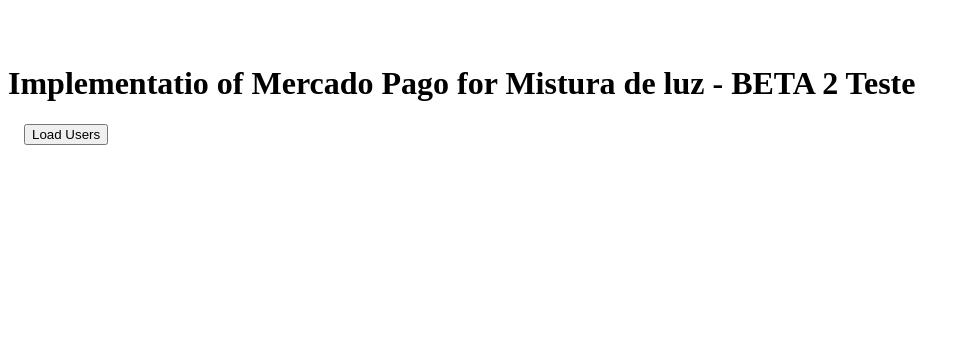
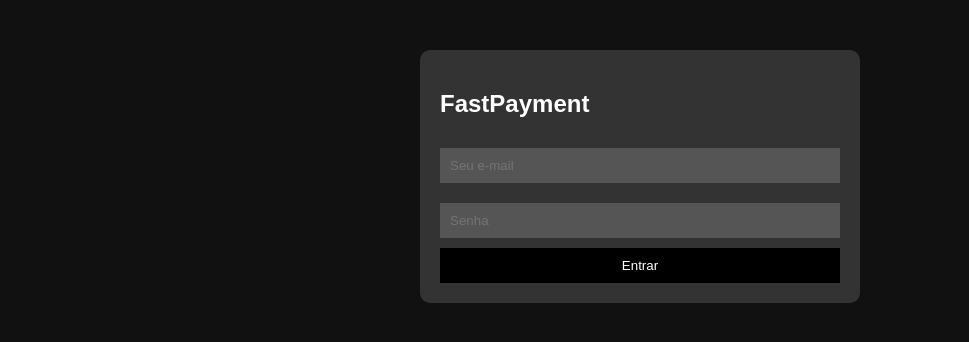
Before and after one commit to xanddybr/fastpayment, a PHP site: page / in a window 1280 px wide. Shown: the top 342 px of the page, without its empty margins (0-969 px from the left). Run offline with PHP 8.4, Linux system fonts and the light colour scheme.

Commit message:
change this last code

```diff
--- /dev/null
+++ b/api/logout.php
@@ -0,0 +1,3 @@
+<?php
+
+echo "Você esta deslogado!";
--- /dev/null
+++ b/db/conn.php
@@ -0,0 +1,3 @@
+<?php
+$pdo = new PDO("mysql:host=localhost;dbname=u617177303_fastpay", "u617177303_root", "Alex@179700");
+$pdo->setAttribute(PDO::ATTR_ERRMODE, PDO::ERRMODE_EXCEPTION);
--- a/index.php
+++ b/index.php
@@ -1,38 +1,17 @@
-
 <!DOCTYPE html>
-<html>
+<html lang="pt-br">
 <head>
-    <title>Fetch WordPress Users</title>
+  <meta charset="UTF-8">
+  <title>FastPayment - Login</title>
+  <link rel="stylesheet" href="style.css">
 </head>
 <body>
-<form id="myForm">
-    <h1>Implementatio of Mercado Pago for Mistura de luz - BETA 2 Teste</h1>
-    <button type="submit">Load Users</button>
-    <pre id="output"></pre>
-</form>
-
-    <script>
-        document.getElementById('myForm').addEventListener('submit', function(e) {
-          e.preventDefault(); // Prevent default form submission
-
-          const formData = new FormData(this);
-
-          fetch('get_users.php', {
-            method: 'POST',
-            body: formData
-          })
-          .then(response => response.text())
-          .then(data => {
-            console.log('Server response:', data);
-            document.getElementById('output').textContent = JSON.stringify(data, null, 2);
-          })
-          .catch(error => {
-            console.error('Error:', error);
-          });
-        });
-
-    </script>
-
+  <div class="container">
+    <h2>FastPayment</h2>
+    <input type="email" id="email" placeholder="Seu e-mail">
+    <input type="password" id="senha" placeholder="Senha">
+    <button onclick="login()">Entrar</button>
+  </div>
+  <script src="script.js"></script>
 </body>
-
 </html>
--- /dev/null
+++ b/script.js
@@ -0,0 +1,19 @@
+function login() {
+  const email = document.getElementById("email").value;
+  const senha = document.getElementById("senha").value;
+
+  fetch('api/login.php', {
+    method: 'POST',
+    headers: {'Content-Type': 'application/json'},
+    body: JSON.stringify({email, senha})
+  })
+  .then(res => res.json())
+  .then(data => {
+    if (data.success) {
+      localStorage.setItem("userName", data.nome);
+      window.location.href = "dashboard.html";
+    } else {
+      alert("Login inválido!");
+    }
+  });
+}
--- /dev/null
+++ b/style.css
@@ -0,0 +1,41 @@
+body {
+  font-family: Arial, sans-serif;
+  background: #111;
+  color: #fff;
+  margin: 0;
+}
+
+.container {
+  max-width: 400px;
+  margin: auto;
+  padding: 20px;
+  background-color: #333;
+  border-radius: 10px;
+  margin-top: 50px;
+}
+
+input[type="email"],
+input[type="password"] {
+  width: 95%;
+  padding: 10px;
+  margin: 10px 0;
+  border: none;
+  background: #555;
+  color: white;
+}
+
+button {
+  width: 100%;
+  padding: 10px;
+  background: #000;
+  color: white;
+  border: none;
+  cursor: pointer;
+}
+
+.navbar {
+  background: #222;
+  padding: 10px;
+  display: flex;
+  justify-content: space-between;
+}
```
Also changed, not shown: api/login.php (added, +16 -0 lines), dashboard.php (added, +25 -0 lines), get_users.php (deleted, +0 -35 lines), api/session.php (added).
